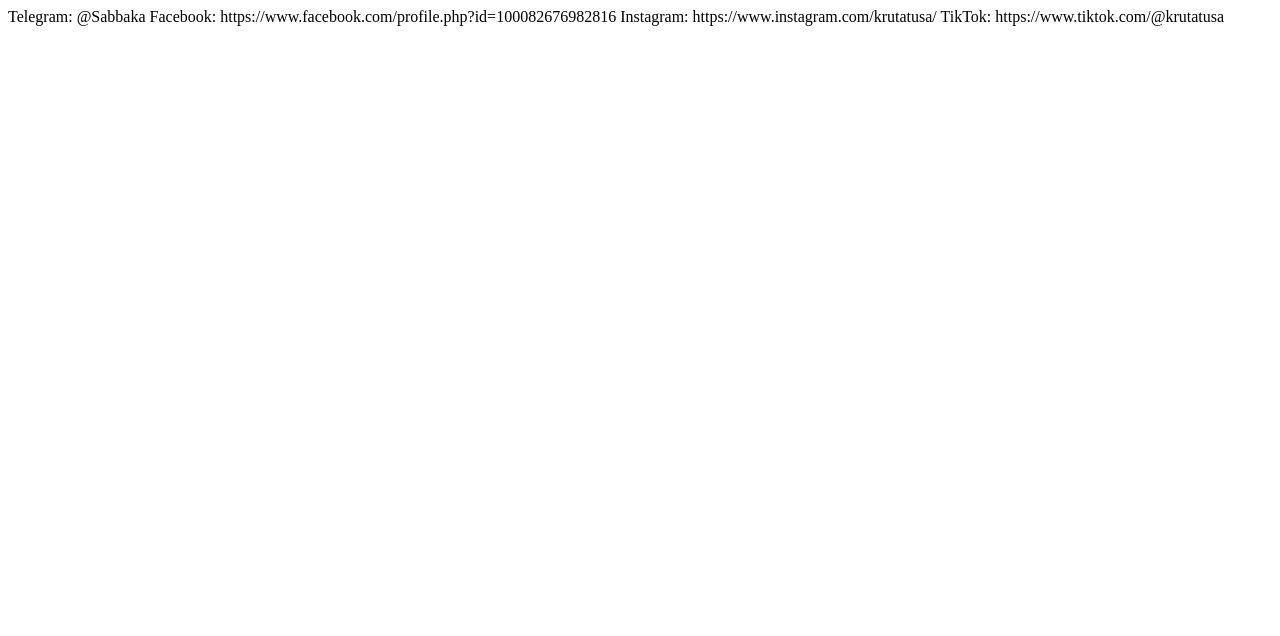
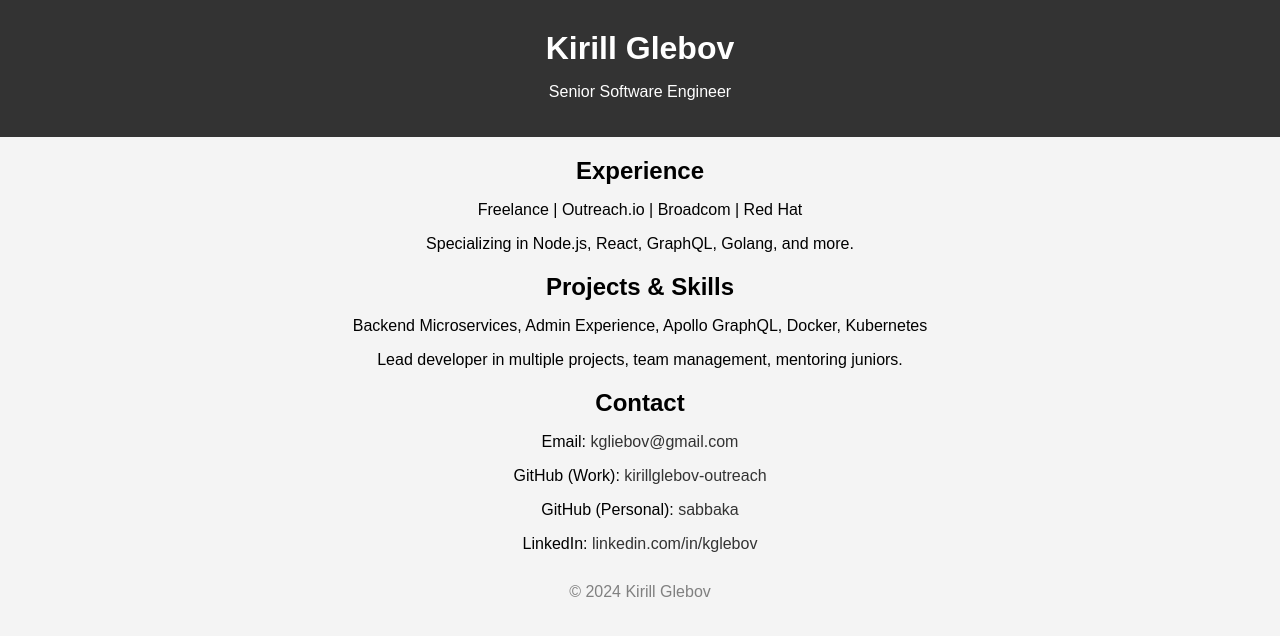
Before and after one commit to sabbaka/sabbaka.github.io, a plain HTML site: page index.html in a window 1280 px wide. Drawn offline with Linux system fonts and the light colour scheme.

Commit message:
Update index.html

```diff
--- a/index.html
+++ b/index.html
@@ -1,4 +1,68 @@
-Telegram: @Sabbaka
-Facebook: https://www.facebook.com/profile.php?id=100082676982816
-Instagram: https://www.instagram.com/krutatusa/
-TikTok: https://www.tiktok.com/@krutatusa
+<!DOCTYPE html>
+<html lang="en">
+<head>
+    <meta charset="UTF-8">
+    <meta name="viewport" content="width=device-width, initial-scale=1.0">
+    <title>Kirill Glebov - Senior Software Engineer</title>
+    <style>
+        body {
+            font-family: Arial, sans-serif;
+            background-color: #f4f4f4;
+            margin: 0;
+            padding: 0;
+            text-align: center;
+        }
+        header {
+            background-color: #333;
+            color: white;
+            padding: 20px;
+        }
+        section {
+            margin: 20px;
+        }
+        h1, h2 {
+            margin: 10px;
+        }
+        a {
+            color: #333;
+            text-decoration: none;
+        }
+        footer {
+            margin-top: 30px;
+            color: gray;
+        }
+    </style>
+</head>
+<body>
+
+<header>
+    <h1>Kirill Glebov</h1>
+    <p>Senior Software Engineer</p>
+</header>
+
+<section>
+    <h2>Experience</h2>
+    <p>Freelance | Outreach.io | Broadcom | Red Hat</p>
+    <p>Specializing in Node.js, React, GraphQL, Golang, and more.</p>
+</section>
+
+<section>
+    <h2>Projects & Skills</h2>
+    <p>Backend Microservices, Admin Experience, Apollo GraphQL, Docker, Kubernetes</p>
+    <p>Lead developer in multiple projects, team management, mentoring juniors.</p>
+</section>
+
+<section>
+    <h2>Contact</h2>
+    <p>Email: <a href="mailto:kgliebov@gmail.com">kgliebov@gmail.com</a></p>
+    <p>GitHub (Work): <a href="https://github.com/kirillglebov-outreach">kirillglebov-outreach</a></p>
+    <p>GitHub (Personal): <a href="https://github.com/sabbaka">sabbaka</a></p>
+    <p>LinkedIn: <a href="https://www.linkedin.com/in/kglebov">linkedin.com/in/kglebov</a></p>
+</section>
+
+<footer>
+    <p>© 2024 Kirill Glebov</p>
+</footer>
+
+</body>
+</html>
```
